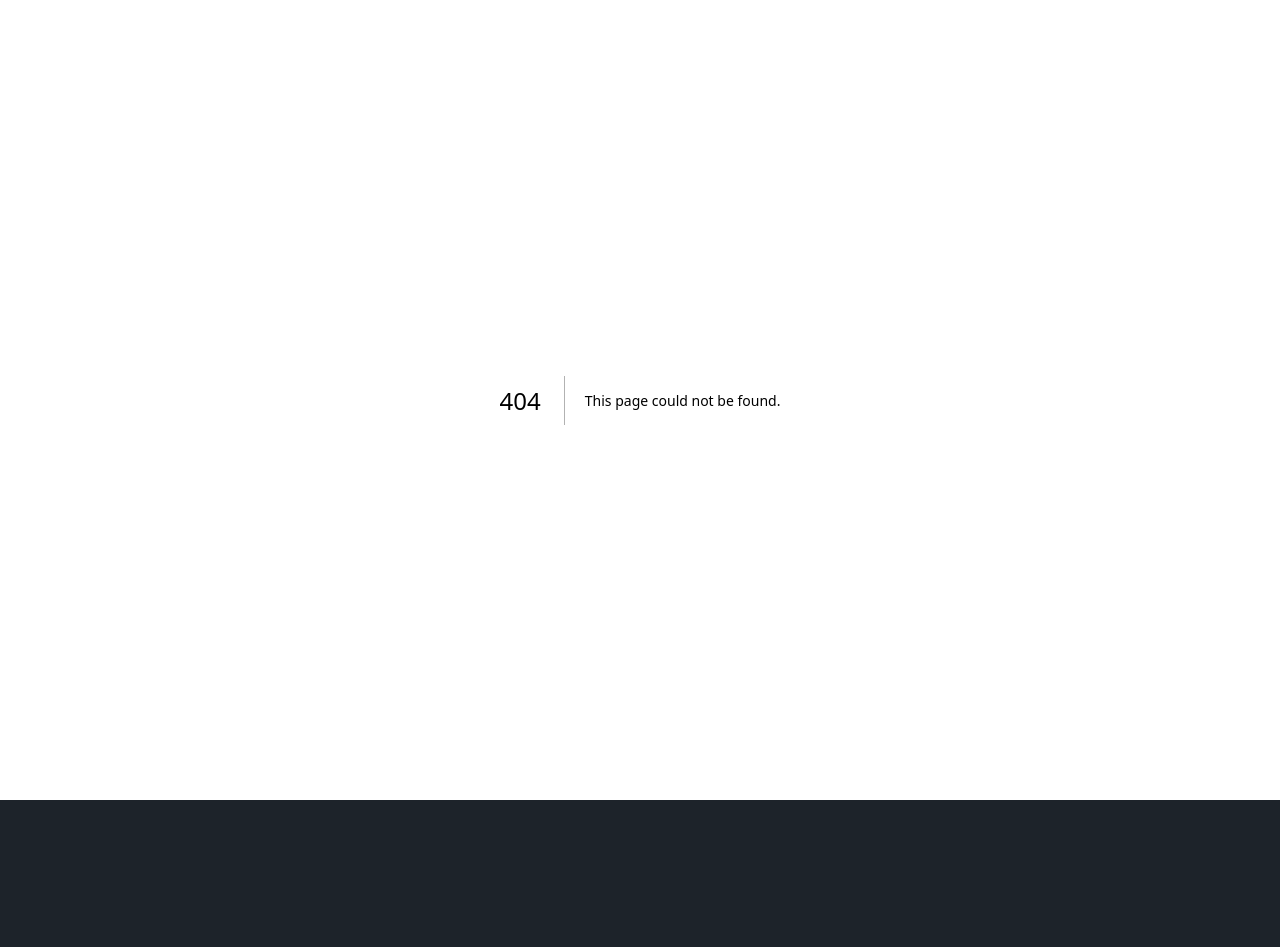
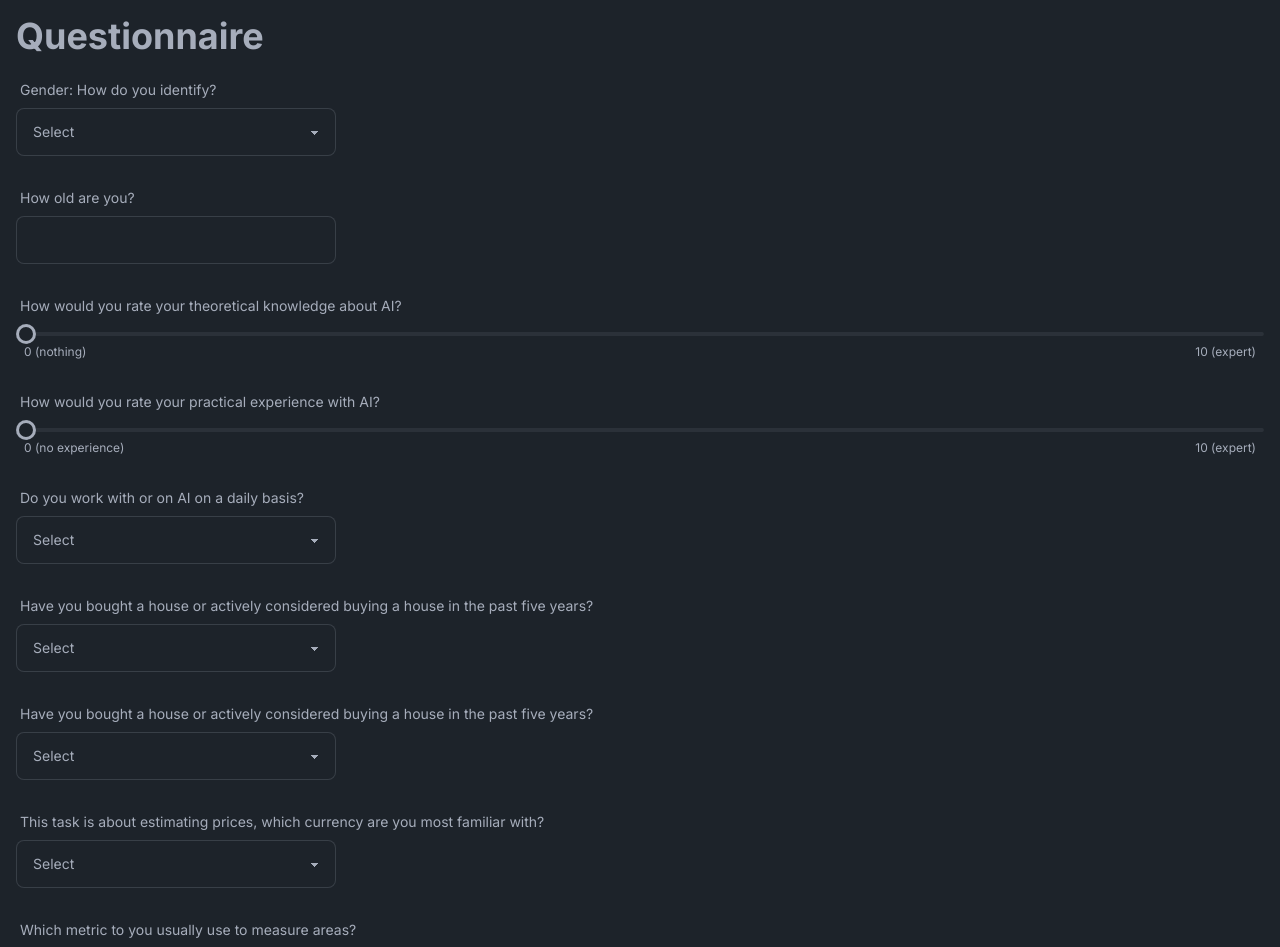
Before and after one commit to Paul-543NA/turk_xai_uva, a Next.js app: page /form in a window 1280 px wide. Before the commit this address had no page. Shown: the top 947 px of the page. Before the commit the page ends 800 px from the top, so only its background shows below. Built offline with nearby package versions, Linux system fonts and the light colour scheme.

Commit message:
Implemented form UI

```diff
--- /dev/null
+++ b/src/app/form/page.js
@@ -0,0 +1,267 @@
+"use client";
+import React, { useState } from "react";
+
+export default function Form() {
+  const [formData, setFormData] = useState({
+    gender: "",
+    age: "",
+    theoreticalKnowledge: 0,
+    practicalExperience: 0,
+    dailyAIWork: "",
+    houseBuying: "",
+    preferredCurrency: "",
+    preferredMetric: "",
+  });
+
+  const [errors, setErrors] = useState({});
+
+  const handleChange = (e) => {
+    const { name, value } = e.target;
+    setFormData({ ...formData, [name]: value });
+  };
+
+  const validate = () => {
+    let tempErrors = {};
+    if (!formData.age || formData.age < 1 || formData.age > 120) {
+      tempErrors.age = "Please enter a valid age between 1 and 120.";
+    }
+    if (!formData.gender) {
+      tempErrors.gender = "Please select an option.";
+    }
+    if (!formData.dailyAIWork) {
+      tempErrors.dailyAIWork = "Please select an option.";
+    }
+    if (!formData.houseBuying) {
+      tempErrors.houseBuying = "Please select an option.";
+    }
+    setErrors(tempErrors);
+    return Object.keys(tempErrors).length === 0;
+  };
+
+  const handleSubmit = (e) => {
+    e.preventDefault();
+    if (validate()) {
+      console.log(formData);
+    }
+  };
+
+  return (
+    <div className="container mx-auto text-xl p-4">
+      <h1 className="text-4xl font-bold mb-4">Questionnaire</h1>
+      <form onSubmit={handleSubmit} className="space-y-6">
+        <div className="form-control">
+          <label className="label">
+            <span className="label-text">Gender: How do you identify?</span>
+          </label>
+          <select
+            name="gender"
+            value={formData.gender}
+            onChange={handleChange}
+            className={`select select-bordered w-full max-w-xs ${
+              errors.gender ? "select-error" : ""
+            }`}
+          >
+            <option value="">Select</option>
+            <option value="female">Female</option>
+            <option value="male">Male</option>
+            <option value="non-binary">Non-binary</option>
+            <option value="other">Other / do not want to disclose</option>
+          </select>
+          {errors.gender && (
+            <span className="text-red-500 text-sm">{errors.gender}</span>
+          )}
+        </div>
+
+        <div className="form-control">
+          <label className="label">
+            <span className="label-text">How old are you?</span>
+          </label>
+          <input
+            type="number"
+            name="age"
+            value={formData.age}
+            onChange={handleChange}
+            className={`input input-bordered w-full max-w-xs ${
+              errors.age ? "input-error" : ""
+            }`}
+          />
+          {errors.age && (
+            <span className="text-red-500 text-sm">{errors.age}</span>
+          )}
+        </div>
+
+        <div className="form-control">
+          <label className="label">
+            <span className="label-text">
+              How would you rate your theoretical knowledge about AI?
+            </span>
+          </label>
+          <input
+            type="range"
+            name="theoreticalKnowledge"
+            min="0"
+            max="10"
+            value={formData.theoreticalKnowledge}
+            onChange={handleChange}
+            className="range range-sm"
+          />
+          <div className="w-full flex justify-between text-xs px-2">
+            <span>0 (nothing)</span>
+            <span>10 (expert)</span>
+          </div>
+        </div>
+
+        <div className="form-control">
+          <label className="label">
+            <span className="label-text">
+              How would you rate your practical experience with AI?
+            </span>
+          </label>
+          <input
+            type="range"
+            name="practicalExperience"
+            min="0"
+            max="10"
+            value={formData.practicalExperience}
+            onChange={handleChange}
+            className="range range-sm"
+          />
+          <div className="w-full flex justify-between text-xs px-2">
+            <span>0 (no experience)</span>
+            <span>10 (expert)</span>
+          </div>
+        </div>
+
+        <div className="form-control">
+          <label className="label">
+            <span className="label-text">
+              Do you work with or on AI on a daily basis?
+            </span>
+          </label>
+          <select
+            name="dailyAIWork"
+            value={formData.dailyAIWork}
+            onChange={handleChange}
+            className={`select select-bordered w-full max-w-xs ${
+              errors.dailyAIWork ? "select-error" : ""
+            }`}
+          >
+            <option value="">Select</option>
+            <option value="yes">Yes</option>
+            <option value="no">No</option>
+          </select>
+          {errors.dailyAIWork && (
+            <span className="text-red-500 text-sm">{errors.dailyAIWork}</span>
+          )}
+        </div>
+
+        <div className="form-control">
+          <label className="label">
+            <span className="label-text">
+              Have you bought a house or actively considered buying a house in
+              the past five years?
+            </span>
+          </label>
+          <select
+            name="houseBuying"
+            value={formData.houseBuying}
+            onChange={handleChange}
+            className={`select select-bordered w-full max-w-xs ${
+              errors.houseBuying ? "select-error" : ""
+            }`}
+          >
+            <option value="">Select</option>
+            <option value="yes">Yes</option>
+            <option value="no">No</option>
+          </select>
+          {errors.houseBuying && (
+            <span className="text-red-500 text-sm">{errors.houseBuying}</span>
+          )}
+        </div>
+
+        <div className="form-control">
+          <label className="label">
+            <span className="label-text">
+              Have you bought a house or actively considered buying a house in
+              the past five years?
+            </span>
+          </label>
+          <select
+            name="houseBuying"
+            value={formData.houseBuying}
+            onChange={handleChange}
+            className={`select select-bordered w-full max-w-xs ${
+              errors.houseBuying ? "select-error" : ""
+            }`}
+          >
+            <option value="">Select</option>
+            <option value="yes">Yes</option>
+            <option value="no">No</option>
+          </select>
+          {errors.houseBuying && (
+            <span className="text-red-500 text-sm">{errors.houseBuying}</span>
+          )}
+        </div>
+
+        <div className="form-control">
+          <label className="label">
+            <span className="label-text">
+              This task is about estimating prices, which currency are you most
+              familiar with?
+            </span>
+          </label>
+          <select
+            name="preferredCurrency"
+            value={formData.preferredCurrency}
+            onChange={handleChange}
+            className={`select select-bordered w-full max-w-xs ${
+              errors.preferredCurrency ? "select-error" : ""
+            }`}
+          >
+            <option value="">Select</option>
+            <option value="usd">USD</option>
+            <option value="eur">EUR</option>
+            <option value="gbp">GBP</option>
+          </select>
+          {errors.preferredCurrency && (
+            <span className="text-red-500 text-sm">
+              {errors.preferredCurrency}
+            </span>
+          )}
+        </div>
+
+        <div className="form-control">
+          <label className="label">
+            <span className="label-text">
+              Which metric to you usually use to measure areas?
+            </span>
+          </label>
+          <select
+            name="preferredMetric"
+            value={formData.preferredMetric}
+            onChange={handleChange}
+            className={`select select-bordered w-full max-w-xs ${
+              errors.preferredMetric ? "select-error" : ""
+            }`}
+          >
+            <option value="">Select</option>
+            <option value="cm">Centimeters</option>
+            <option value="m">Meters</option>
+            <option value="km">Kilometers</option>
+          </select>
+          {errors.preferredMetric && (
+            <span className="text-red-500 text-sm">
+              {errors.preferredMetric}
+            </span>
+          )}
+        </div>
+
+        <div className="form-control">
+          <button type="submit" className="btn btn-primary my-8 mt-8">
+            Submit
+          </button>
+        </div>
+      </form>
+    </div>
+  );
+}
```
